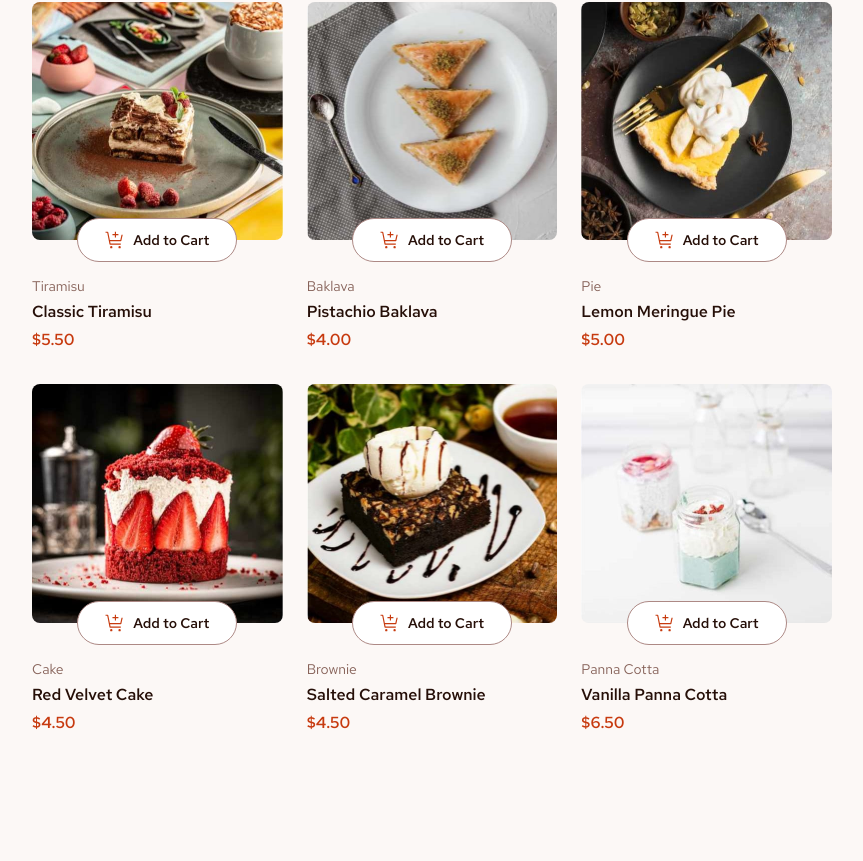
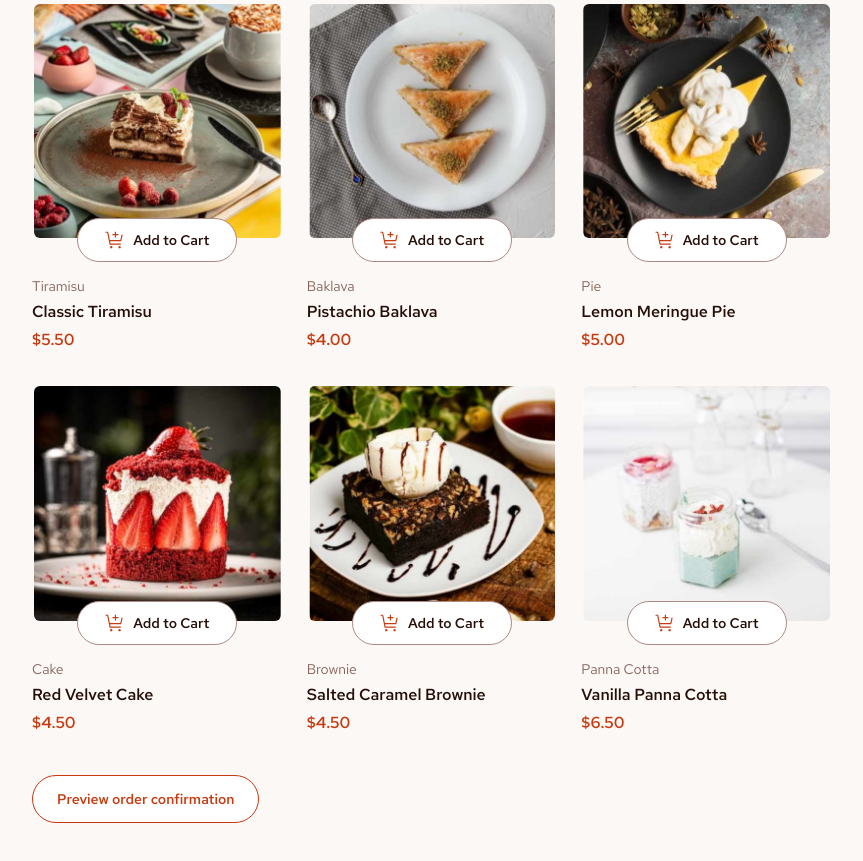
Before and after one commit to JamesLM1/desserts-frontend, a React (Vite) app: page / in a window 1280 px wide. Shown: the part 543-1404 px from the top of the page, without its empty margins (8-871 px from the left). Before the commit the page ends 1358 px from the top, so only its background shows below. Built offline with nearby package versions, Linux system fonts and the light colour scheme.

Commit message:
feat: agregar control de cantidad y modal visual de confirmacion

```diff
--- a/src/App.tsx
+++ b/src/App.tsx
@@ -2,17 +2,19 @@ import { useState } from 'react'
 import Header from './components/Header'
 import CartDrawer from './components/CartDrawer'
 import ProductCard from './components/ProductCard'
+import ConfirmOrderModal from './components/ConfirmOrderModal'
 import { products } from './data/products'
 
 function App() {
   const [isCartOpen, setIsCartOpen] = useState(false)
+  const [isConfirmationOpen, setIsConfirmationOpen] = useState(false)
 
   return (
     <>
       <main className="mx-auto min-h-screen max-w-7xl px-6 py-8 sm:px-10 lg:py-20">
         <section
           aria-labelledby="desserts-title"
-          className="max-w-[800px]"
+          className="max-w-200"
         >
           <Header
             isCartOpen={isCartOpen}
@@ -27,6 +29,16 @@ function App() {
               />
             ))}
           </div>
+
+          <button
+            type="button"
+            onClick={() => setIsConfirmationOpen(true)}
+            aria-haspopup="dialog"
+            aria-expanded={isConfirmationOpen}
+            className="mt-10 min-h-12 cursor-pointer rounded-full border border-[#c73a0f] bg-white px-6 py-3 text-sm font-semibold text-[#c73a0f] transition-colors hover:bg-[#c73a0f] hover:text-white focus-visible:outline-2 focus-visible:outline-offset-4 focus-visible:outline-[#c73a0f]"
+          >
+            Preview order confirmation
+          </button>
         </section>
       </main>
 
@@ -34,6 +46,11 @@ function App() {
         isOpen={isCartOpen}
         onClose={() => setIsCartOpen(false)}
       />
+
+      <ConfirmOrderModal
+        isOpen={isConfirmationOpen}
+        onClose={() => setIsConfirmationOpen(false)}
+      />
     </>
   )
 }
--- /dev/null
+++ b/src/components/ConfirmOrderModal.tsx
@@ -0,0 +1,128 @@
+interface ConfirmOrderModalProps {
+    isOpen: boolean
+    onClose: () => void
+}
+
+const sampleItems = [
+    {
+        name: 'Waffle with Berries',
+        quantity: 1,
+        price: 6.5,
+        image: '/assets/images/image-waffle-thumbnail.jpg',
+    },
+    {
+        name: 'Classic Tiramisu',
+        quantity: 1,
+        price: 5.5,
+        image: '/assets/images/image-tiramisu-thumbnail.jpg',
+    },
+    {
+        name: 'Vanilla Panna Cotta',
+        quantity: 2,
+        price: 6.5,
+        image: '/assets/images/image-panna-cotta-thumbnail.jpg',
+    },
+]
+
+const sampleTotal = sampleItems.reduce(
+    (total, item) => total + item.price * item.quantity,
+    0,
+)
+
+function ConfirmOrderModal({
+    isOpen,
+    onClose,
+}: ConfirmOrderModalProps) {
+    if (!isOpen) {
+        return null
+    }
+
+    return (
+        <dialog
+            ref={(dialog) => {
+                if (dialog && !dialog.open) {
+                    dialog.showModal()
+                }
+            }}
+            onCancel={onClose}
+            aria-labelledby="confirmation-title"
+            aria-describedby="confirmation-description"
+            className="fixed inset-0 m-auto max-h-[90dvh] w-[calc(100%-2rem)] max-w-148 overflow-y-auto rounded-xl border-0 bg-white p-6 text-[#260f08] shadow-xl backdrop:bg-black/40 sm:p-10"
+        >
+            <img
+                src="/assets/images/icon-order-confirmed.svg"
+                alt=""
+                className="mb-6 h-12 w-12"
+            />
+
+            <h2
+                id="confirmation-title"
+                className="text-4xl font-bold leading-tight"
+            >
+                Order Confirmed
+            </h2>
+
+            <p
+                id="confirmation-description"
+                className="mt-2 text-[#87635a]"
+            >
+                We hope you enjoy your food!
+            </p>
+
+            <div className="my-8 rounded-lg bg-[#fcf8f6] px-6">
+                <ul className="divide-y divide-[#f4edeb]">
+                    {sampleItems.map((item) => (
+                        <li
+                            key={item.name}
+                            className="flex items-center gap-3 py-4"
+                        >
+                            <img
+                                src={item.image}
+                                alt=""
+                                className="h-12 w-12 shrink-0 rounded object-cover"
+                            />
+
+                            <div className="min-w-0 flex-1">
+                                <p className="truncate text-sm font-semibold">
+                                    {item.name}
+                                </p>
+
+                                <div className="mt-2 flex gap-4 text-sm">
+                                    <span className="font-semibold text-[#c73a0f]">
+                                        {item.quantity}x
+                                    </span>
+
+                                    <span className="text-[#87635a]">
+                                        @ ${item.price.toFixed(2)}
+                                    </span>
+                                </div>
+                            </div>
+
+                            <p className="shrink-0 text-sm font-semibold">
+                                ${(item.price * item.quantity).toFixed(2)}
+                            </p>
+                        </li>
+                    ))}
+                </ul>
+
+                <div className="flex items-center justify-between gap-4 border-t border-[#f4edeb] py-6">
+                    <p className="text-sm">Order Total</p>
+
+                    <p className="text-2xl font-bold">
+                        ${sampleTotal.toFixed(2)}
+                    </p>
+                </div>
+            </div>
+
+            <button
+                type="button"
+                onClick={onClose}
+                className="min-h-12 w-full cursor-pointer rounded-full bg-[#c73a0f] px-6 py-3 font-semibold text-white transition-colors hover:bg-[#952c0c] focus-visible:outline-2 focus-visible:outline-offset-4 focus-visible:outline-[#c73a0f]"
+            >
+                Start New Order
+            </button>
+        </dialog>
+    )
+}
+
+export default ConfirmOrderModal
--- a/src/components/ProductCard.tsx
+++ b/src/components/ProductCard.tsx
@@ -1,23 +1,38 @@
 import type { Product } from '../data/products'
+import QuantityStepper from './QuantityStepper'
 
 interface ProductCardProps {
     product: Product
+    quantity?: number
 }
 
-function ProductCard({ product }: ProductCardProps) {
+function ProductCard({
+    product,
+    quantity = 0,
+}: ProductCardProps) {
     return (
         <article>
             <div className="relative mb-9">
                 <img
                     src={product.image}
                     alt={product.name}
-                    className="aspect-[1.05] w-full rounded-lg object-cover"
+                    className={`aspect-[1.05] w-full rounded-lg border-2 object-cover ${quantity > 0
+                        ? 'border-[#c73a0f]'
+                        : 'border-transparent'
+                        }`}
                 />
 
+                <div className="absolute bottom-0 left-1/2 -translate-x-1/2 translate-y-1/2">
+                    {quantity > 0 ? (
+                        <QuantityStepper
+                            quantity={quantity}
+                            productName={product.name}
+                        />
+                    ) : (
                         <button
                             type="button"
                             aria-label={`Add ${product.name} to cart`}
-                    className="absolute bottom-0 left-1/2 flex min-h-11 w-40 -translate-x-1/2 translate-y-1/2 cursor-pointer items-center justify-center gap-2 rounded-full border border-[#ad8985] bg-white px-3 text-sm font-semibold text-[#260f08] transition-colors hover:border-[#c73a0f] hover:text-[#c73a0f] focus-visible:outline-2 focus-visible:outline-offset-4 focus-visible:outline-[#c73a0f]"
+                            className="flex min-h-11 w-40 cursor-pointer items-center justify-center gap-2 rounded-full border border-[#ad8985] bg-white px-3 text-sm font-semibold text-[#260f08] transition-colors hover:border-[#c73a0f] hover:text-[#c73a0f] focus-visible:outline-2 focus-visible:outline-offset-4 focus-visible:outline-[#c73a0f]"
                         >
                             <img
                                 src="/assets/images/icon-add-to-cart.svg"
@@ -26,6 +41,8 @@ function ProductCard({ product }: ProductCardProps) {
                             />
                             Add to Cart
                         </button>
+                    )}
+                </div>
             </div>
 
             <div className="space-y-1">
--- /dev/null
+++ b/src/components/QuantityStepper.tsx
@@ -0,0 +1,59 @@
+interface QuantityStepperProps {
+    quantity: number
+    productName: string
+    onDecrease?: () => void
+    onIncrease?: () => void
+}
+
+function QuantityStepper({
+    quantity,
+    productName,
+    onDecrease,
+    onIncrease,
+}: QuantityStepperProps) {
+    return (
+        <div
+            role="group"
+            aria-label={`Quantity of ${productName}`}
+            className="flex min-h-11 w-40 items-center justify-between rounded-full bg-[#c73a0f] px-2 text-white"
+        >
+            <button
+                type="button"
+                onClick={onDecrease}
+                disabled={!onDecrease}
+                aria-label={`Decrease quantity of ${productName}`}
+                className="flex h-11 w-11 items-center justify-center rounded-full transition-colors enabled:cursor-pointer enabled:hover:bg-white/20 focus-visible:outline-2 focus-visible:outline-offset-2 focus-visible:outline-white"
+            >
+                <span className="flex h-5 w-5 items-center justify-center rounded-full border border-white">
+                    <img
+                        src="/assets/images/icon-decrement-quantity.svg"
+                        alt=""
+                        className="h-3 w-3"
+                    />
+                </span>
+            </button>
+
+            <span className="text-sm font-semibold">
+                {quantity}
+            </span>
+
+            <button
+                type="button"
+                onClick={onIncrease}
+                disabled={!onIncrease}
+                aria-label={`Increase quantity of ${productName}`}
+                className="flex h-11 w-11 items-center justify-center rounded-full transition-colors enabled:cursor-pointer enabled:hover:bg-white/20 focus-visible:outline-2 focus-visible:outline-offset-2 focus-visible:outline-white"
+            >
+                <span className="flex h-5 w-5 items-center justify-center rounded-full border border-white">
+                    <img
+                        src="/assets/images/icon-increment-quantity.svg"
+                        alt=""
+                        className="h-3 w-3"
+                    />
+                </span>
+            </button>
+        </div>
+    )
+}
+
+export default QuantityStepper
--- a/src/index.css
+++ b/src/index.css
@@ -8,7 +8,7 @@
   font-display: swap;
 }
 
-@theme {
+:root {
   --font-sans: "Red Hat Text", sans-serif;
 }
 
```
Lines whose indentation alone changed are shown as unchanged.
